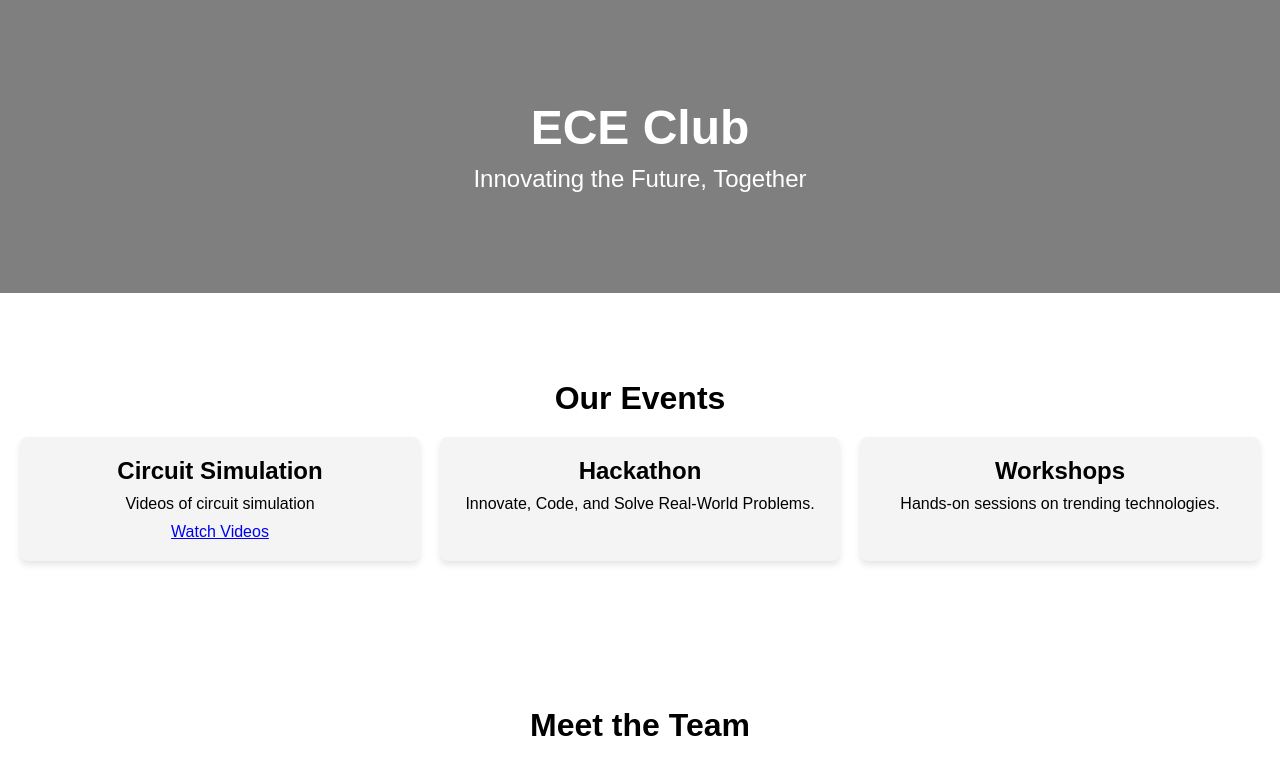
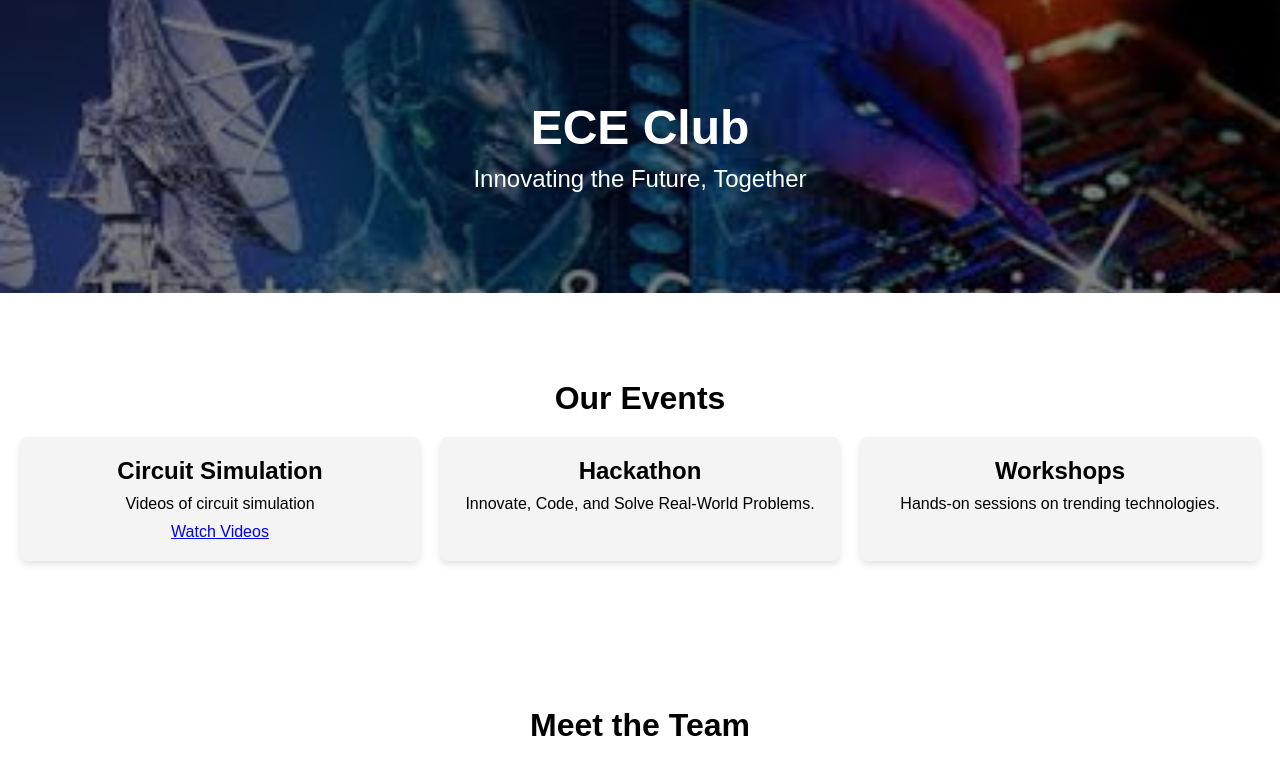
Before and after one commit to chandank0/ECE_CLUB_UIET-K, a plain HTML site: page index.html in a window 1280 px wide. Shown: the top 761 px of the page. Drawn offline with Linux system fonts and the light colour scheme.

Commit message:
Update index.html

```diff
--- a/index.html
+++ b/index.html
@@ -13,7 +13,7 @@
 
         /* Header Styling */
         header {
-            background-image: url('header-bg.jpg'); /* Replace with your image URL */
+            background-image: url('electronics.jpg'); /* Replace with your image URL */
             background-size: cover;
             background-position: center;
             color: white;
```
